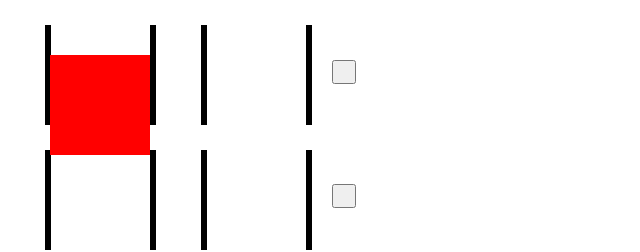
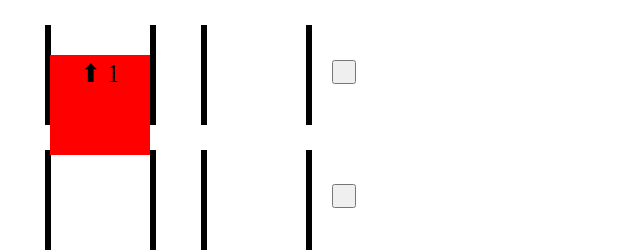
Before and after one commit to Zasetsky/elevator, a Vue app: page / in a window 1280 px wide. Both pictures are taken after a click on the button 344 px from the left and 72 px from the top of the page. Shown: the top 252 px of the page, without its empty margins (0-640 px from the left). Built offline with nearby package versions, Linux system fonts and the light colour scheme.

Commit message:
indicators

```diff
--- a/src/components/Elevator.vue
+++ b/src/components/Elevator.vue
@@ -5,7 +5,9 @@
         v-for="el in elevator" :key="el.id"
         class="elevator"
         :class="{openDoors: el.isOpenDoors, 'newElevator' : el.id >= 1, 'newElevator2' : el.id >= 2 }"
-        :style="{marginTop: el.position + 'px', transition: speed + 's'}">
+        :style="{marginTop: el.position + 'px', transition: speed + 's'}"
+      >
+        <p v-if="el.isUp">&#11014; {{ el.floorNumber }}</p> <p v-if="el.isDown">&#11015; {{ el.floorNumber }}</p>
       </div>
       <Floor v-for="(floor, id) in floorsCount" :key="'A' + id"/>
     </div>
@@ -23,12 +25,14 @@
 import Floor from './Floor.vue'
 import Button from './Button.vue'
 
-// localStorage.floorsButton = this.floorsButton
-// localStorage.elevator = this.elevator
-
 export default {
   name: "ElevatorComponent",
   components: { Floor, Button },
+
+  filters: {
+    unescape: v => String(v)
+  },
+
   data() {
       return {
           isActiveElevator: false,
@@ -39,7 +43,7 @@ export default {
           speed: 0,
           queueArr: [],
           floorsButton: [],
-          elevator: []
+          elevator: [],
       };
   },
 
@@ -48,8 +52,10 @@ export default {
         try {
           this.elevator = JSON.parse(localStorage.getItem("elevator"))
           for(let i = 0; i < this.elevator.length; i++) {
-            this.elevator[i].isActive = false
-            this.elevator[i].isOpenDoors = false
+            this.elevator[i].isActive = false;
+            this.elevator[i].isOpenDoors = false;
+            this.elevator[i].isUp = false;
+            this.elevator[i].isDown = false;
           }
 
       } catch(e) {
@@ -63,7 +69,10 @@ export default {
               isActive: false,
               position: 500,
               oldPosition: 500,
-              isOpenDoors: false
+              isOpenDoors: false,
+              isUp: false,
+              isDown: false,
+              floorNumber: null
             })
           }
         }
@@ -98,19 +107,20 @@ export default {
       this.elevator[i].oldPosition = this.elevator[i].position;
       this.elevator[i].position = id * this.height;
 
-      console.log('hi!');
+      this.upOrDown(i);
+      this.floorCounter(id, i);
       this.idSave(id, i);
 
       this.speed = Math.abs(this.elevator[i].position - this.elevator[i].oldPosition) / this.height;
 
       setTimeout(this.openDoors, this.speed * 1000, id, i);
-
       this.savePosition()
     },
 
-    openDoors(id,i) {
+    openDoors(id, i) {
       this.elevator[i].isOpenDoors = true;
-
+      this.elevator[i].isUp = false;
+      this.elevator[i].isDown = false;
       setTimeout(this.closeDoors, 3000, id, i);
     },
 
@@ -125,6 +135,18 @@ export default {
           this.move(x, i);
         }
       }
+    },
+
+    upOrDown(i) {
+      if(this.elevator[i].position < this.elevator[i].oldPosition) {
+        this.elevator[i].isUp = true;
+      } else {
+        this.elevator[i].isDown = true;
+      }
+    },
+
+    floorCounter(id, i) {
+      this.elevator[i].floorNumber = id + 1;
     },
 
     idSave(id, i) {
@@ -165,6 +187,12 @@ export default {
       height: 100px;
       margin-left: 50px;
       background-color: red;
+      font-size: 25px;
+
+      p {
+        text-align: center;
+        margin-top: 5px;
+      }
     }
   .openDoors {
     background-color: yellow;
```
